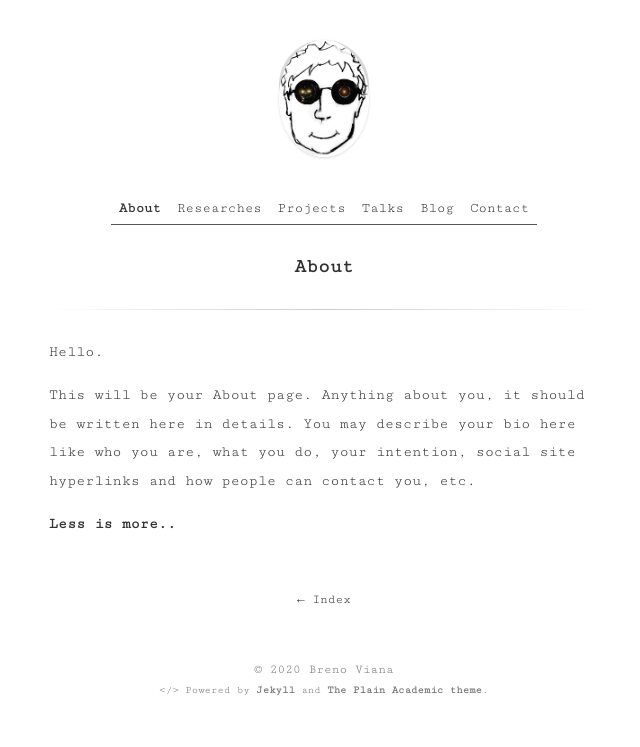
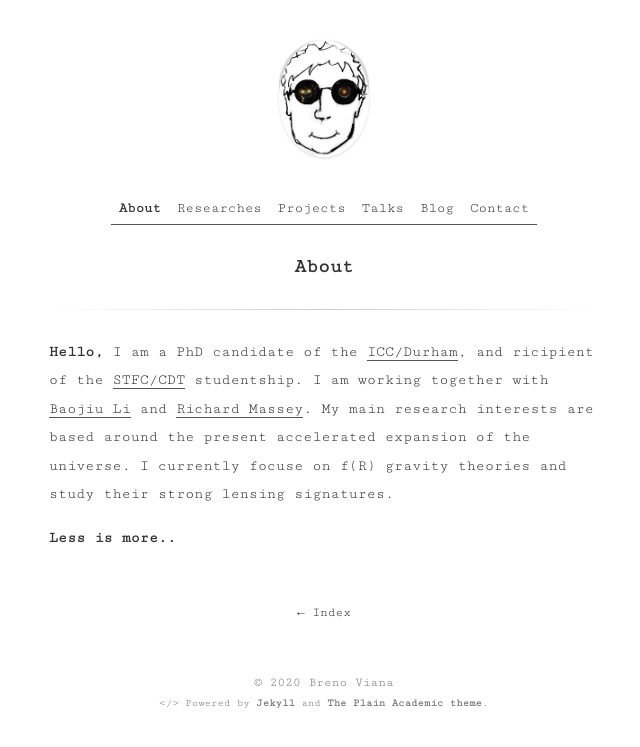
Before and after one commit to Christovis/Christovis.github.io, a Jekyll site: the page built from about.md, in a window 1280 px wide. Shown: the top 747 px of the page, without its empty margins (316-956 px from the left). Built offline with Jekyll 4.4.1, drawn with Linux system fonts in a browser that asks for light colours.

```diff
--- a/_includes/header.html
+++ b/_includes/header.html
@@ -6,7 +6,7 @@
 	{% assign prompt = 'Back to Index' %}
 
 	<a href="{{ link | prepend: site.baseurl | prepend: site.url }}">
-		<img src="{{ site.logo_url }}" class="logo-avatar"  onmouseover="this.src='./img/selfie_drawing_2.png';" onmouseout="this.src='./img/selfie_drawing_1.png';">
+		<img src="{{ site.logo_url }}" class="logo-avatar">
 	</a>
 	<span class="logo-prompt code">{{ prompt }}</span>
 </aside>
--- a/about.md
+++ b/about.md
@@ -3,8 +3,12 @@
 title: About
 ---
 
-Hello.
+**Hello,**
+I am a PhD candidate of the <a href="http://www.icc.dur.ac.uk/">ICC/Durham</a>,
+and ricipient of the <a href="https://ddis.physics.dur.ac.uk/">STFC/CDT</a>
+studentship. I am working together with <a href="https://www.dur.ac.uk/physics/staff/profiles/?username=shpd91">Baojiu Li</a> and <a href="https://www.dur.ac.uk/physics/staff/profiles/?username=lpcb73">Richard Massey</a>. My main research interests are based around the present accelerated
+expansion of the universe. I currently focuse on f(R) gravity theories and study
+their strong lensing signatures.
 
-This will be your About page. Anything about you, it should be written here in details. You may describe your bio here like who you are, what you do, your intention, social site hyperlinks and how people can contact you, etc.
 
 **Less is more..**
```
